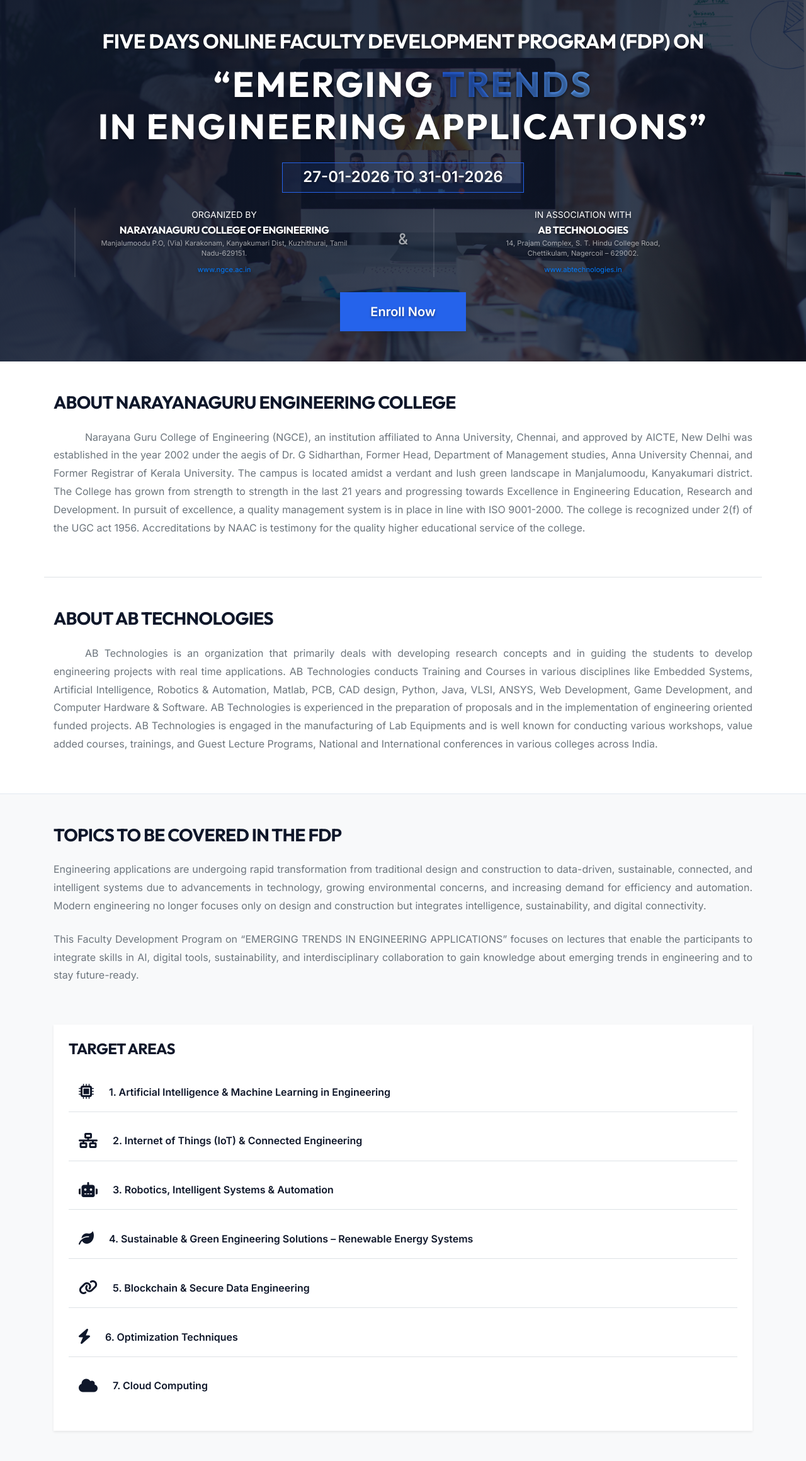
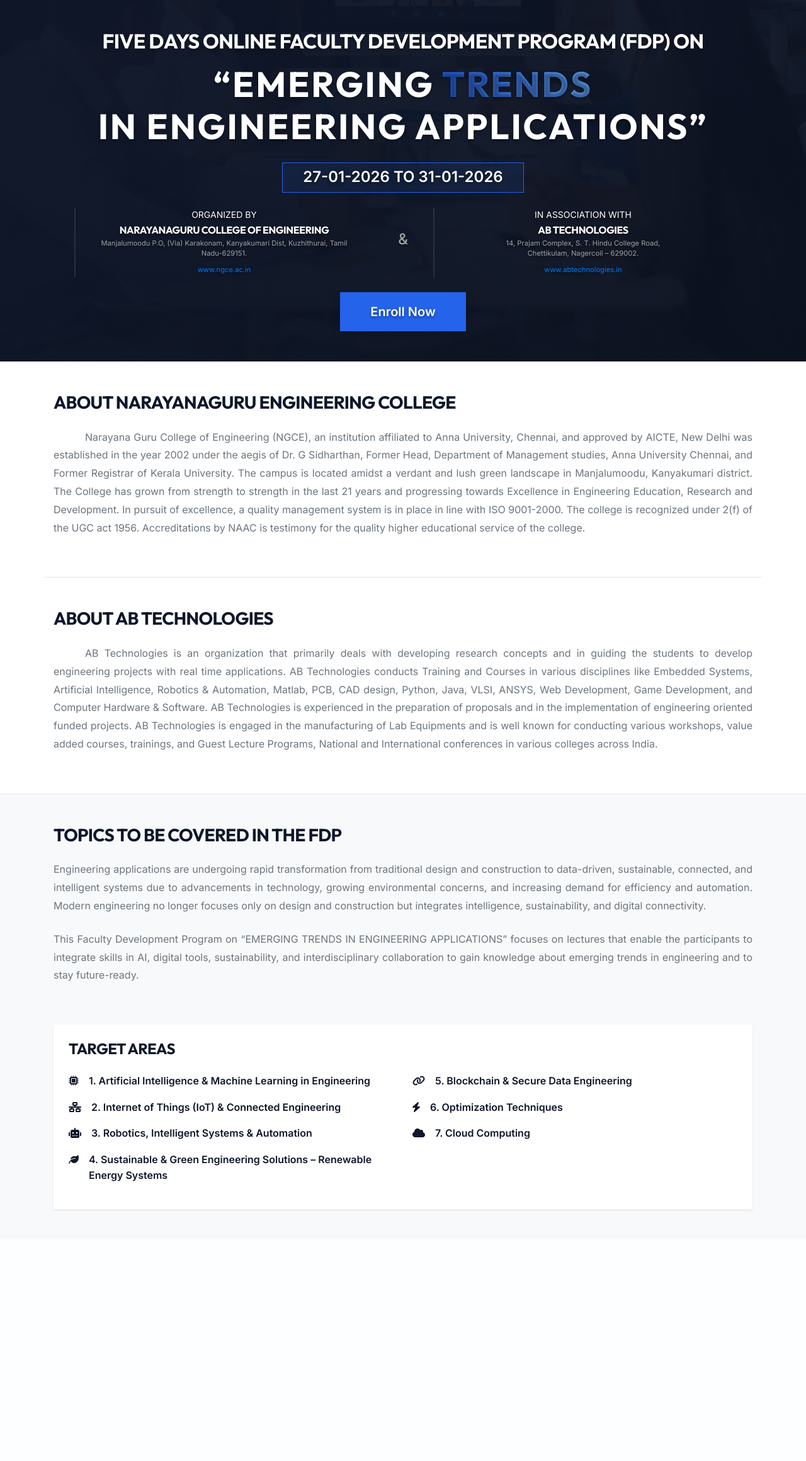
Before and after one commit to Abtechnologies25/FDP_ETEA, a Flask app: page / in a window 1280 px wide. Shown: the part 73-2393 px from the top of the page at 63% size. After the commit the page ends 1995 px from the top, so only its background shows below. Run offline with Flask 3, Linux system fonts and the light colour scheme.

Commit message:
Updated hero banner background gradient to black

```diff
--- a/static/main.css
+++ b/static/main.css
@@ -60,7 +60,7 @@ h6 {
 .hero-banner {
     position: relative;
     min-height: 60vh;
-    background: url('bf.jpg') no-repeat center top/cover;
+    background: linear-gradient(rgba(0, 0, 0, 0.7), rgba(0, 0, 0, 0.9)), url('bf.jpg') no-repeat center bottom/cover;
     display: flex;
     align-items: center;
     color: white !important;
--- a/templates/index.html
+++ b/templates/index.html
@@ -155,34 +155,38 @@
           <div class="blueprint-border p-4 bg-white shadow-sm">
             <h4 class="tech-font text-accent font-weight-bold mb-4">TARGET AREAS</h4>
             <div class="row">
-              <div class="col-lg-12">
+              <div class="col-md-6">
                 <ul class="target-areas-list list-unstyled">
-                  <li class="mb-3 p-3 border-bottom d-flex align-items-center font-weight-bold">
-                    <span class="mr-4 text-accent h4 mb-0"><i class="fas fa-microchip"></i></span>
+                  <li class="mb-3 d-flex align-items-start font-weight-bold">
+                    <span class="mr-3 text-accent"><i class="fas fa-microchip"></i></span>
                     1. Artificial Intelligence & Machine Learning in Engineering
                   </li>
-                  <li class="mb-3 p-3 border-bottom d-flex align-items-center font-weight-bold">
-                    <span class="mr-4 text-accent h4 mb-0"><i class="fas fa-network-wired"></i></span>
+                  <li class="mb-3 d-flex align-items-start font-weight-bold">
+                    <span class="mr-3 text-accent"><i class="fas fa-network-wired"></i></span>
                     2. Internet of Things (IoT) & Connected Engineering
                   </li>
-                  <li class="mb-3 p-3 border-bottom d-flex align-items-center font-weight-bold">
-                    <span class="mr-4 text-accent h4 mb-0"><i class="fas fa-robot"></i></span>
+                  <li class="mb-3 d-flex align-items-start font-weight-bold">
+                    <span class="mr-3 text-accent"><i class="fas fa-robot"></i></span>
                     3. Robotics, Intelligent Systems & Automation
                   </li>
-                  <li class="mb-3 p-3 border-bottom d-flex align-items-center font-weight-bold">
-                    <span class="mr-4 text-accent h4 mb-0"><i class="fas fa-leaf"></i></span>
+                  <li class="mb-3 d-flex align-items-start font-weight-bold">
+                    <span class="mr-3 text-accent"><i class="fas fa-leaf"></i></span>
                     4. Sustainable & Green Engineering Solutions – Renewable Energy Systems
                   </li>
-                  <li class="mb-3 p-3 border-bottom d-flex align-items-center font-weight-bold">
-                    <span class="mr-4 text-accent h4 mb-0"><i class="fas fa-link"></i></span>
+                </ul>
+              </div>
+              <div class="col-md-6">
+                <ul class="target-areas-list list-unstyled">
+                  <li class="mb-3 d-flex align-items-start font-weight-bold">
+                    <span class="mr-3 text-accent"><i class="fas fa-link"></i></span>
                     5. Blockchain & Secure Data Engineering
                   </li>
-                  <li class="mb-3 p-3 border-bottom d-flex align-items-center font-weight-bold">
-                    <span class="mr-4 text-accent h4 mb-0"><i class="fas fa-bolt"></i></span>
+                  <li class="mb-3 d-flex align-items-start font-weight-bold">
+                    <span class="mr-3 text-accent"><i class="fas fa-bolt"></i></span>
                     6. Optimization Techniques
                   </li>
-                  <li class="mb-3 p-3 d-flex align-items-center font-weight-bold">
-                    <span class="mr-4 text-accent h4 mb-0"><i class="fas fa-cloud"></i></span>
+                  <li class="mb-3 d-flex align-items-start font-weight-bold">
+                    <span class="mr-3 text-accent"><i class="fas fa-cloud"></i></span>
                     7. Cloud Computing
                   </li>
                 </ul>
```
Also changed, not shown: templates/programcommittee.html (+35 -12 lines), templates/registrationandpayments.html (+39 -43 lines).
